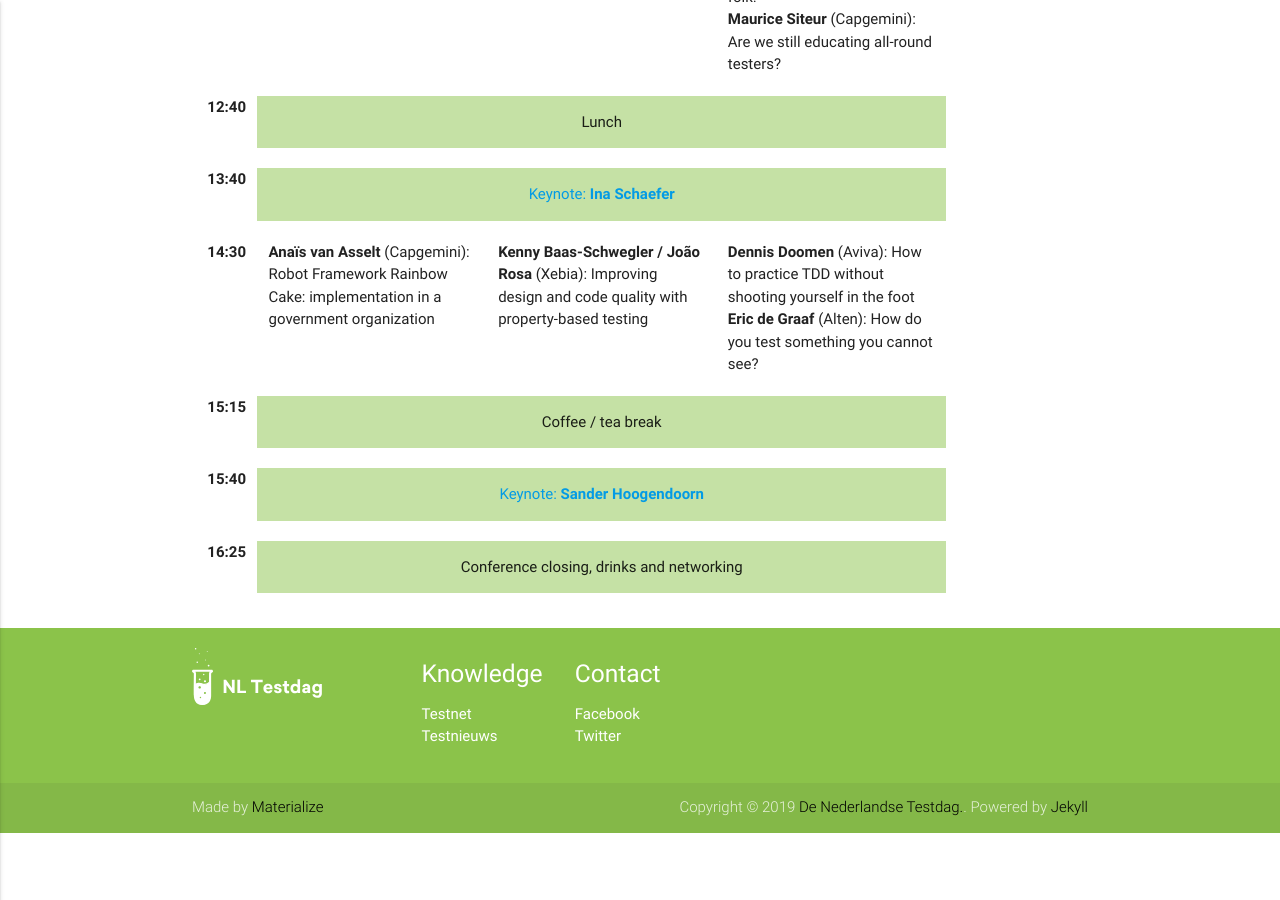
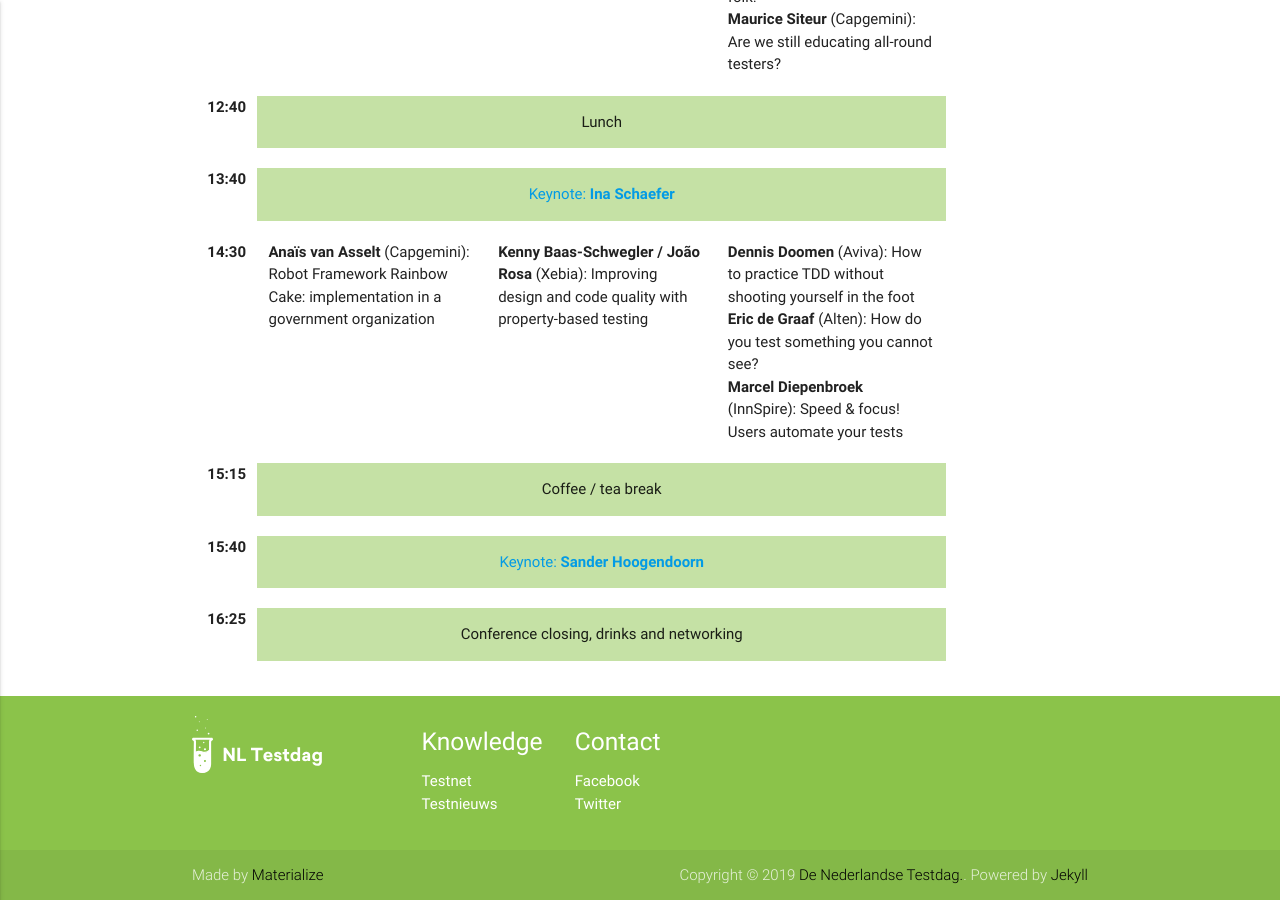
Before and after one commit to testdag2019/testdag2019.github.io, a Jekyll site: the page built from 01-programma.md, in a window 1280 px wide and 900 px high, scrolled down 888 px. Built offline with Jekyll 4.4.1, drawn with Linux system fonts in a browser that asks for light colours; before the commit the page ends 1721 px from its top, so only the background shows below that.

Commit message:
Completed programme

```diff
--- a/01-programma.md
+++ b/01-programma.md
@@ -53,7 +53,7 @@ permalink: /program/
 			<div class="col s1 right-align"><b>14:30</b></div>
 			<div class="col s3"><b>Anaïs van Asselt</b> (Capgemini): Robot Framework Rainbow Cake: implementation in a government organization</div>
 			<div class="col s3"><b>Kenny Baas-Schwegler / João Rosa</b> (Xebia): Improving design and code quality with property-based testing</div>
-			<div class="col s3"><b>Dennis Doomen</b> (Aviva): How to practice TDD without shooting yourself in the foot<br/><b>Eric de Graaf</b> (Alten): How do you test something you cannot see?</div>
+			<div class="col s3"><b>Dennis Doomen</b> (Aviva): How to practice TDD without shooting yourself in the foot<br/><b>Eric de Graaf</b> (Alten): How do you test something you cannot see?<br/><b>Marcel Diepenbroek</b> (InnSpire): Speed & focus! Users automate your tests</div>
 		</div>
 		<div class="row">
             <div class="col s1 right-align"><b>15:15</b></div>
```
